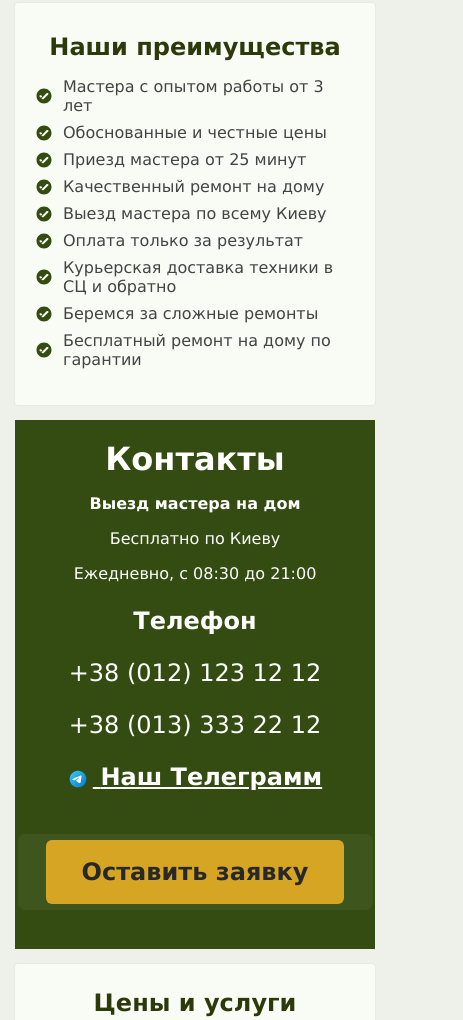
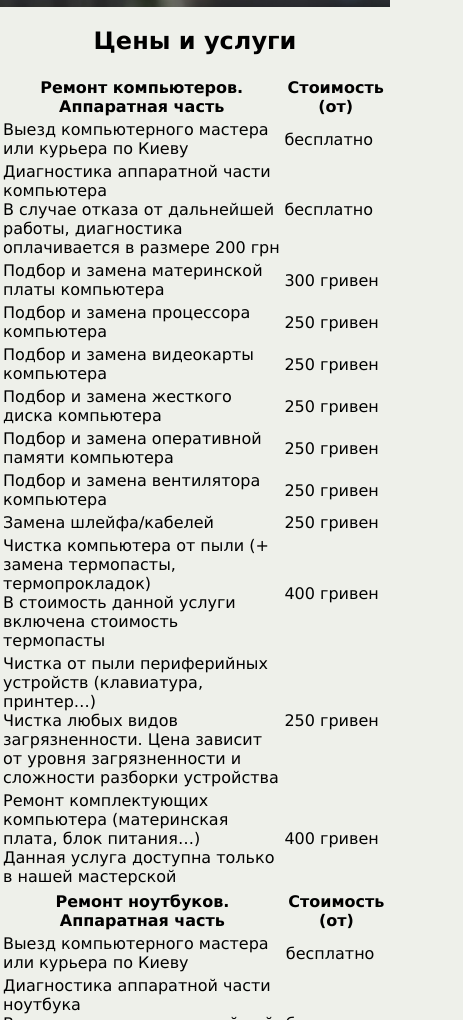
Before and after one commit to Phil1879/Site_PC, a plain HTML site: page index.html in a window 390 px wide. Shown: the part 277-1297 px from the top of the page, 463 px wide, since content can reach past the window. Drawn offline with Linux system fonts and the light colour scheme.

Commit message:
Update style.css

```diff
--- a/css/style.css
+++ b/css/style.css
@@ -1,184 +1,110 @@
 body {
-    font-family: Verdana, sans-serif;
-    margin: 0;
-    padding: 0;
+    background-color:  #eef0ea !important;
+    font-family: Verdana, sans-serif !important;
+}
+h1 {
+    font-weight: bold !important;
+    font-size: 2em !important;
+}
+h2 {
+    font-weight: bold !important;
+    align-items: center;
     text-align: center;
-    background-color:  #eef0ea;
+
 }
 header {
     background: url('../img/background.jpg') no-repeat center center/cover;
     color: white;
-    padding: 20px;
-    min-height: 20vh; /* Укажите желаемую высоту */
+    padding: 40px;
     display: flex;
     flex-direction: column;
-    justify-content: center; /* Центрирование контента */
+    justify-content: center;
     align-items: center;
+    text-align: center;
     font-size: 1.5em;
     text-shadow: 1px 1px 10px black;
+    min-height: 20vh;
 }
-.container {
-    max-width: 800px;
-    margin: 20px auto;
-    padding: 20px;
+.custom-block1 {
     background: #F9FBF5;
     border-radius: 3px;
     box-shadow: 0 0 2px rgba(29, 29, 58, 0.1);
 }
-.btn {
+.custom-block2 {
+    background: #F9FBF5;
+    border-radius: 3px;
+    box-shadow: 0 0 2px rgba(29, 29, 58, 0.1);
+}
+/* Адаптация */
+@media (max-width: 1024px) {
+    header {
+        font-size: 1.1em;
+        padding: 20px;
+    }
+}
+@media (min-width: 768px) and (max-width: 991px) {
+    .contacts {
+        margin: 0 !important;
+}
+}
+.custom-navbar {
+    position: fixed;
+    top: 0;
+    width: 100%;
+    background: rgba(52, 76, 17, 0.7);
+    padding: 10px 0;
+    text-align: center;
+    z-index: 1050;
+}
+
+.custom-navbar a {
+    text-decoration: underline;
+    text-underline-offset: 4px;
     display: inline-block;
-    padding: 10px 20px;
-    margin-top: 10px;
-    background: #28a745;
     color: white;
-    text-decoration: none;
-    border-radius: 5px;
+    margin: 0 15px;
+    font-size: 18px;
 }
-.btn:hover {
-    background: #218838;
+#about, #prices, #contacts {
+    scroll-margin-top: 40px;
 }
-footer {
-    margin-top: 20px;
-    padding: 10px;
-    background: #333;
-    color: white;
-}
-form {
-    display: flex;
-    flex-direction: column;
-    gap: 10px;
-}
-input, textarea {
-    padding: 10px;
-    border: 1px solid #ccc;
-    border-radius: 5px;
-    width: 100%;
-}
-.page {
-    display: flex;
-    flex-direction: row;
-    align-items: flex-start;
-    justify-content: flex-start;
-    gap: 20px;
-    flex-wrap: wrap;
-    margin: 0px;
-}
-.main-content {
-    flex: 2;
-    min-width: 300px;
-}
- /* таблица */
-.prices-table {
+/* Таблица */
+.table.prices-table {
     border-radius: 8px;
     overflow: hidden;
-    text-align: left;
-    width: 100%;
-    margin: 40px 0;
     border-collapse: collapse;
     background-color: #f3f3f3;
     color: #7b7b7b;
     box-shadow: 2px 2px 6px rgba(0, 0, 0, 0.4);
 }
-.prices-table th {
-    text-align: left;
+
+.table.prices-table th {
     background-color: #344C11;
     color: white;
-    font-weight: bold;
-    padding: 10px;
     border-right: 1px solid #dbdbdb;
+    line-height: 1.1;
+    font-weight: 700;
+    vertical-align: middle;
 }
-.prices-table td {
-    text-align: left;
-    padding: 10px;
+
+.table.prices-table td {
     border-bottom: 1px solid #dbdbdb;
     border-right: 1px solid #dbdbdb;
 }
-td span:first-child {
+
+.table.prices-table td span:first-child {
     color: #444444;
 }
 
-td span:not(:first-child) {
+.table.prices-table td span:not(:first-child) {
     color: #8e8e8e;
 }
-@media (min-width: 1025px) {
-    .navbar {
-        display: none;
-    }
-}
-/* Адаптация */
-@media (max-width: 1024px) {
-    .content-wrapper {
-      flex-direction: column;
-    }
-    .feedback-form {
-      width: 100%;
-    }
-    .page {
-        flex-direction: column;
-        gap: 0px;
-    }
-    #right-s {
-        order: -1;
-        max-width: 100%;
-        padding: 15px 15px 0px 15px;
-
-    }
-    .main-content {
-        padding: 0px;
-        margin: 15px;
-    }
-    .container {
-        width: 100%;
-        padding: 15px;
-        box-sizing: border-box;
-    }
-    .container3, .container2, .container {
-        margin: 0 auto !important;
-    }
-    #about {
-        margin-bottom: 15px !important;
-    }
-    .navbar {
-        display: block;
-        position: fixed;
-        top: 0;
-        width: 100%;
-        background: rgba(52, 76, 17, 0.7);
-        padding: 10px 0;
-        text-align: center;
-        z-index: 1000;
-    }
-    .navbar a {
-        text-decoration: underline;
-        text-underline-offset: 4px;
-        display: inline-block;
-        color: white;
-        margin: 0 15px;
-        font-size: 18px;
-    }
-
-    header {
-        font-size: 1.1em;
-    }
-    h2 {
-        margin: 10px 0;
-    }
-}
-#about, #prices, #contacts {
-    scroll-margin-top: 40px; /* высота вашего навбара */
-}
-
-/* Левый блок */
-#right-s {
-    flex: 1;
-    max-width: 450px;
-}
-ul {
-    list-style: none;
+/* Правый блок */
+.check-list {
     padding-left: 0;
 }
 
-li {
+.check-list li {
     color: #444444;
     text-align: left;
     background: url("../icons/ок.svg") no-repeat left center;
@@ -186,139 +112,98 @@ li {
     padding-left: 28px;
     margin-bottom: 8px;
 }
-h3 {
-    color: #444444;
-}
-h2 {
-    color:#2C3A0B}
 
-.layout-wrapper {
-    display: flex;
-    justify-content: center;   /* Отступ между блоками */
-    align-items: center;              /* Центрирует по вертикали */
-    gap: 20px;                        /* Расстояние между блоками */
-    padding: 0px;                    /* Отступы от краёв */
-    box-sizing: border-box;           /* Чтобы padding учитывался в общей ширине */
-    height: 100%;                     /* Растягивает на всю высоту */
-    max-width: 1400px;                /* Максимальная ширина контейнера */
-    margin: 0 auto;
-}
-#about {
-    margin: 0 auto 20px auto;
-    padding: 20px;
-    background: #F9FBF5;
-    border-radius: 3px;
-    box-shadow: 0 0 2px rgba(29, 29, 58, 0.1);
-}
-.container2 {
-    max-width: 800px;
-    margin: 20px auto;
-    padding: 0px;
-}
-/* Контакты */
-.container3 {
-    max-width: 800px;
-    margin: 20px auto;
-    padding: 20px;
+/* Контейнер контактов */
+.custom-block3 {
     background-color: #344c11;
-    color: white;
-    transition: all 0.3s;
+    color: #ffffff;
+    transition: all 0.3s ease;
+    text-align: center;
+    line-height: 1;
 }
 .phone {
-    font-size: 1.5em;
+    font-size: 1.5rem !important;
+
 }
 .telegram-link {
     color: #ffffff;
     text-decoration: underline;
-  }
-
+}
 .telegram-link:hover {
     color: #ff0000;
     text-decoration: none;
-  }
-  .contacts-h {
-    background-color: #344C11;
-    color: white;
-    text-align: center;
-    margin: 0;
-    padding: 0px;
-    border-top-left-radius: 8px;
-    border-top-right-radius: 8px;
-    font-size: 2em;
 }
-.sticky {
-    position: fixed;
-    top: 20px; /* Это значение можно адаптировать, если необходимо */
-    z-index: 9999;
-    margin: 0;
-    padding: 20px;
-    background-color: #344C11;
-    width: 375px; /* Примерно равный ширине элемента */
-    left: 20px; /* Позиция слева для соответствия */
+
+.contacts-h {
+    background-color: #344c11;
+    color: #ffffff;
+    font-size: 2em !important;
+
 }
 /* Кнопка */
-.btn-cta {
+.btn-wave {
     position: relative;
     display: inline-block;
     background-color: #D4A017;
-    color: #1c1c1c;
+    color: #1c1c1c !important;
     font-weight: bold;
-    padding: 18px 36px;
-    font-size: 1.5em;
+    padding: 1rem 2rem;
+    font-size: 1.25rem;
+    border-radius: 0.5rem;
+    z-index: 1;
     text-decoration: none;
-    border-radius: 6px;
-    z-index: 1;
+    border: none;
     transition: background-color 0.3s ease;
-    overflow: visible;
-    margin-top: 25px; /* Добавляем отступ сверху */
-    margin-bottom: 25px; /* Добавляем отступ снизу */
 }
 
-/* Анимация волн */
-.btn-cta::before,
-.btn-cta::after {
+.btn-wave:hover {
+    background-color: #c49515;
+}
+
+/* Волны */
+.btn-wave::before,
+.btn-wave::after,
+.btn-wave .wave-extra {
     content: "";
     position: absolute;
     top: 0;
     left: 0;
     width: 100%;
     height: 100%;
-    border-radius: 6px;
-    background: rgba(255, 255, 255, 0.15);
-    z-index: 1;
+    border-radius: inherit;
+    background: rgba(255, 255, 255, 0.2);
+    z-index: 0;
     animation: wave-rect 2.5s infinite;
 }
 
-.btn-cta::after {
+.btn-wave::after {
     animation-delay: 1.25s;
 }
 
-/* Анимация прямоугольной волны */
+.btn-wave .wave-extra {
+    animation-delay: 2s;
+}
+
 @keyframes wave-rect {
     0% {
         transform: scale(1);
         opacity: 0.5;
     }
     100% {
-        transform: scale(1.8); /* волна расширяется наружу */
+        transform: scale(1.2, 1.8);
         opacity: 0;
     }
 }
-.btn-cta .wave-extra {
-    content: "";
-    position: absolute;
-    top: 0;
-    left: 0;
-    width: 100%;
-    height: 100%;
-    border-radius: 6px;
-    background: rgba(255, 255, 255, 0.15);
-    z-index: 1;
-    animation: wave-rect 2.5s infinite;
-    animation-delay: 2s;
+.sticky {
+    position: fixed;
+    top: 20px;
+    z-index: 9999;
+    background-color: #344C11;
+    width: 375px;
+    left: 20px;
 }
+/* Страница формы */
 
-/* *  Страница формы */
  html, body {
     margin: 0;
     padding: 0;
```
